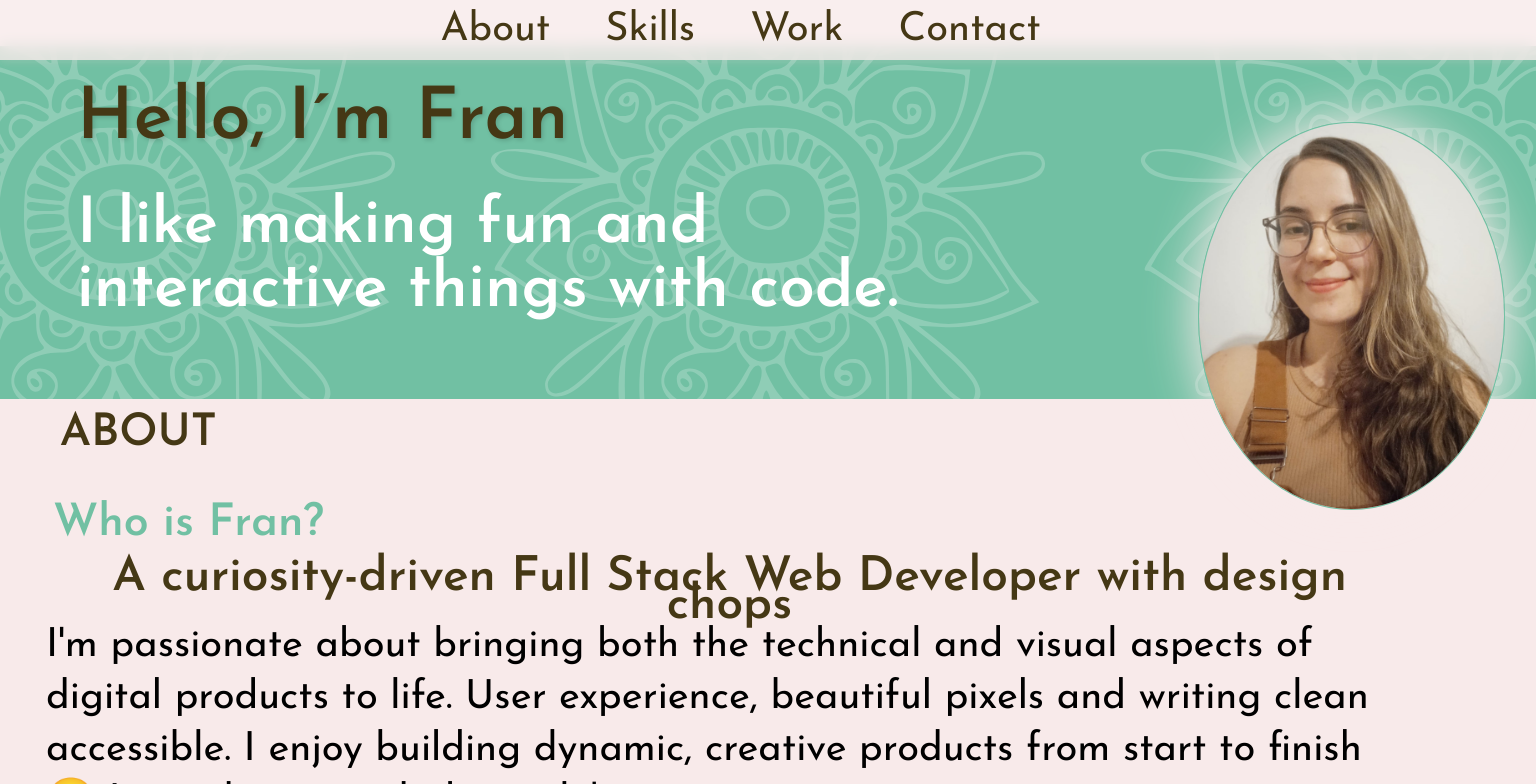
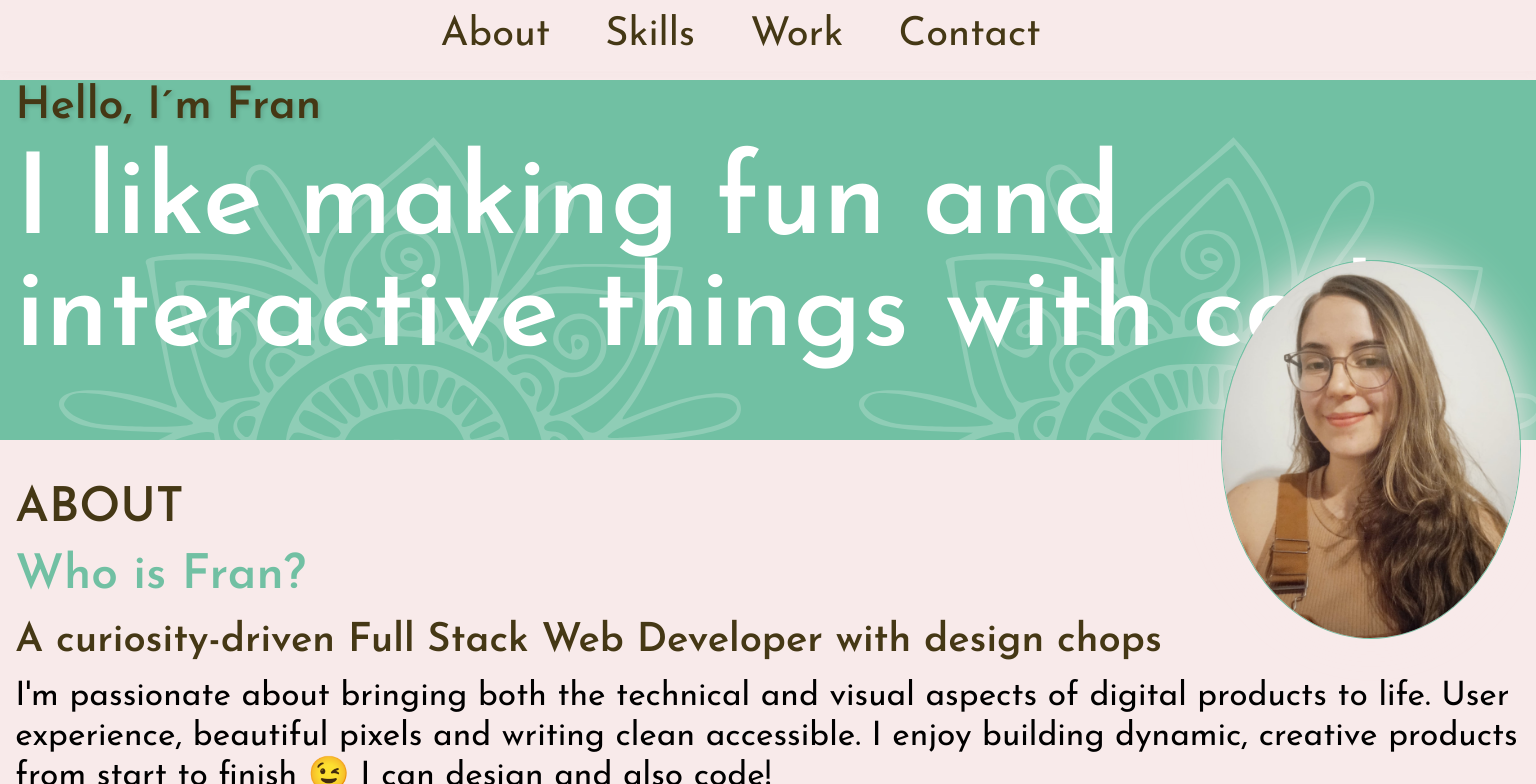
Before and after one commit to FranAlamo/My-web-page, a React (Vite) app: page /about in a window 1536 px wide. Shown: the top 784 px of the page. Built offline with nearby package versions, Linux system fonts and the light colour scheme.

Commit message:
responsive and profile photo ready

```diff
--- a/components/Button.css
+++ b/components/Button.css
@@ -1,16 +1,14 @@
 .get-in-touch {
   width: 250px;
-  height: 40px;
+  height: 35px;
   background: #453815;
   color: #ffffff;
-  font-size: 160%;
+  font-size: 150%;
   float: left;
-  margin-left: 0.5%;
+  margin: 1%;
   cursor: pointer;
 }
-#name-button {
-  font-size: 180%;
-}
+
 .get-in-touch:hover {
   background-color: #71c0a3;
 }
--- a/components/DesktopMenu.css
+++ b/components/DesktopMenu.css
@@ -4,16 +4,9 @@
   top: 0;
   display: flex;
   justify-content: center;
-  background-color: rgba(
-    248,
-    234,
-    234,
-    0.8
-  ); /* Ajusta el color de fondo y la opacidad según tus preferencias */
-  backdrop-filter: blur(
-    8px
-  ); /* Ajusta el valor de difuminado según tus preferencias */
-  padding: 10px;
+  background-color: rgba(248, 234, 234, 0.8);
+  backdrop-filter: blur(8px);
+  padding: 1%;
   box-shadow: 0px 0px 10px rgba(237, 215, 215, 0.3);
 }
 
--- a/components/Menu.css
+++ b/components/Menu.css
@@ -5,9 +5,7 @@
 
 .image-icon {
   width: 10%;
-  margin-left: 85%;
-  margin-top: 2%;
-  margin-bottom: -1%;
+  display: flex;
 }
 .icon-button {
   border: none;
@@ -30,14 +28,14 @@
   line-height: 650%;
 }
 .menu-link {
-  color: #453815; /* Color predeterminado del enlace */
-  transition: color 0.1s ease; /* Transición suave para el cambio de color */
+  color: #453815;
+  transition: color 0.1s ease;
 }
 
 .menu-link:hover {
-  color: #f8eaea; /* Color al pasar el cursor por encima del enlace */
+  color: #f8eaea;
 }
 
 .menu-link.active {
-  color: #f8eaea; /* Color del enlace activo */
+  color: #f8eaea;
 }
--- a/pages/styles/Contact.css
+++ b/pages/styles/Contact.css
@@ -10,8 +10,7 @@
 }
 .title-contact-work {
   color: #453815;
-  margin-left: 7%;
-  margin-bottom: 1%;
+  margin: 1%;
 }
 p {
   color: #453815;
@@ -20,11 +19,12 @@ p {
   margin-top: -1%;
 }
 .title-contact {
-  padding: 8%;
+  margin: 3%;
 }
 
 .title-contact-work {
   color: white;
+  margin: 3%;
 }
 
 .links-texto {
@@ -33,7 +33,7 @@ p {
   text-align: center;
   display: flex;
   justify-content: center;
-  margin-top: -25%;
+  margin-top: -35%;
   margin-bottom: 8%;
 }
 .contact-links {
@@ -58,14 +58,15 @@ p {
 
 @media (min-width: 768px) {
   .title-contact {
-    padding: 4%;
+    padding: 1%;
+    font-size: 80%;
   }
   .links-texto {
     color: white;
-    font-size: 280%;
+    font-size: 250%;
     text-align: center;
     margin-bottom: 5%;
-    margin-top: 3%;
+    margin-top: 4%;
   }
   .title-contact-work {
     font-size: 300%;
@@ -107,94 +108,67 @@ p {
   .title-contact {
     padding: 1%;
   }
+  .title-contact-work {
+    margin-top: 1%;
+  }
   .links-texto {
     color: white;
-    font-size: 300%;
+    font-size: 250%;
     text-align: center;
     margin-top: 10%;
     margin-bottom: 2%;
     margin-left: -5%;
   }
   .title-contact-work {
-    font-size: 300%;
+    font-size: 250%;
     margin-left: 3%;
   }
   p {
     color: #453815;
     line-height: 120%;
     font-size: 180%;
-    margin-left: 2%;
-    margin-top: 1%;
     margin-bottom: -1%;
   }
 
   .icon-logo {
-    width: 25%;
-    display: flex;
-    justify-content: space-between;
-    animation: moveIcon 3s infinite ease-in-out;
-    transition: transform 0.3s ease;
+    width: 20%;
   }
   .contact-links {
     align-items: center;
-  }
-  .icon-logo:hover {
-    transform: scale(1.8);
   }
 
   .custom-footer {
     height: 100px;
     background-color: #f8eaea;
-    padding: 15px;
     text-align: center;
-    font-size: 38px;
+    font-size: 30px;
   }
-  .title-contact-header {
-    margin-top: 2%;
-    margin-left: 3%;
-    color: white;
-  }
+
   @media (min-width: 1500px) {
     .links-texto {
       font-size: 200%;
       margin-top: 13%;
     }
-    p {
-      color: #453815;
-      line-height: 120%;
-      font-size: 180%;
-      margin-left: 2%;
-      margin-top: 1%;
-      margin-bottom: -1%;
-    }
+
     .custom-footer {
       height: 100px;
       background-color: #f8eaea;
-      padding: 8px;
       text-align: center;
       font-size: 35px;
     }
     .title-contact-work {
       font-size: 250%;
-      margin-left: 3%;
-      margin-top: 1%;
+      margin: 3%;
     }
     .icon-logo {
-      width: 20%;
-      display: flex;
-      justify-content: center;
+      width: 15%;
     }
-    #button-contact {
-      width: 30%;
-      height: 50px;
-      background: #453815;
-      color: #ffffff;
-      border-color: none;
-      font-size: 130%;
-      float: left;
-      margin-left: 2%;
-      margin-top: -2%;
-      cursor: pointer;
+    .title-contact {
+      margin: 1%;
+    }
+
+    .title-contact-work {
+      margin: 1%;
     }
   }
 }
--- a/pages/styles/Home.css
+++ b/pages/styles/Home.css
@@ -5,61 +5,61 @@ body {
   margin: 0;
   box-sizing: border-box;
   overflow: hidden;
+  background-color: #f8eaea;
 }
 .Home {
   padding: 0%;
   min-height: 100vh;
   background-color: #f8eaea;
 }
+.title-section {
+  background-color: #71c0a3;
+  background-image: url(../../src/assets/Icons/mandala-svgrepo-com.svg);
+  background-blend-mode: normal;
+  height: 40vh;
+}
 .fran-profile {
   filter: blur(0.9) saturate(1.2) contrast(0.8) brightness(1.1);
   border: 1px solid #71c0a3;
   box-shadow: 0px 0px 50px 3px #f8eaea;
-  width: 40%;
-  height: 40%;
-  border-radius: 500%;
-  margin-left: 58%;
-  margin-top: -25%;
+  width: 30%;
+  max-width: 300px;
+  height: auto;
+  border-radius: 50%;
+  display: flex;
+  justify-content: flex-end;
+  margin-left: auto;
+  margin-top: -80px;
 }
-
 .first-title {
   color: #453815;
   font-size: 150%;
   font-weight: 900;
-  padding: 3%;
-  margin-left: 3%;
   text-shadow: 2px 2px 4px rgba(0, 0, 0, 0.148);
+  display: flex;
+  align-items: flex-start;
+  margin: 1%;
 }
 .second-title {
   color: #ffffff;
   font-size: 300%;
-  padding: 5%;
-  margin-top: 0.5%;
-}
-.title-section {
-  background-color: #71c0a3;
-  background-image: url(../../src/assets/Icons/mandala-svgrepo-com.svg);
-  margin-top: 1.5%;
-  background-blend-mode: normal;
+  align-self: flex-start;
+  margin: 1%;
 }
 
-.about-section {
-  padding: 8%;
-  margin-left: -5%;
-  margin-top: 6%;
-}
 .about {
   color: #453815;
   font-weight: bolder;
-  margin-top: -35%;
   font-size: 180%;
+  margin: 1%;
 }
 .who-is {
   color: #71c0a3;
   font-size: 200%;
   font-weight: 800;
-  margin-bottom: 5%;
-  margin-top: 1%;
+  display: flex;
+  align-items: flex-start;
+  margin: 1%;
 }
 .span-title-one {
   font-weight: 900;
@@ -72,184 +72,158 @@ body {
   line-height: 25px;
   font-size: 120%;
 }
-h1-home {
-  font-size: 150%;
-  font-weight: 900;
-  margin-left: 5%;
-  color: #453815;
+
+@media only screen and (min-width: 360px) and (max-width: 555px) {
+  .first-title {
+    font-size: 250%;
+  }
+  .second-title {
+    color: #ffffff;
+    font-size: 350%;
+    display: flex;
+    align-items: flex-start;
+  }
+
+  .about {
+    font-size: 200%;
+    margin-top: -12%;
+  }
+  .span-title-one {
+    font-size: 150%;
+    line-height: 120%;
+    margin: 1%;
+  }
+  .span-title-two {
+    font-size: 140%;
+    line-height: 120%;
+    display: flex;
+    align-items: flex-start;
+    margin: 1%;
+  }
 }
-@media (min-width: 768px) {
+
+@media only screen and (min-width: 556px) and (max-width: 767px) {
+  .first-title {
+    font-size: 250%;
+    font-weight: 900;
+    margin-top: 3%;
+  }
+  .second-title {
+    font-size: 380%;
+  }
+
+  .about {
+    font-weight: 900;
+    font-size: 200%;
+    margin-top: -10%;
+  }
+  .fran-profile {
+    margin-top: -150px;
+  }
+  .who-is {
+    font-size: 200%;
+    margin: 1%;
+  }
+  .span-title-one {
+    font-size: 160%;
+    line-height: 100%;
+    display: flex;
+    margin: 1%;
+  }
+  .span-title-two {
+    line-height: 25px;
+    font-size: 130%;
+    line-height: 125%;
+    display: flex;
+    margin: 1%;
+  }
+}
+@media only screen and (min-width: 768px) and (max-width: 1439px) {
   .hide-on-desktop {
     display: none;
   }
   .first-title {
-    color: #453815;
+    font-size: 300%;
+    font-weight: 900;
+    margin-top: 8%;
+  }
+  .second-title {
     font-size: 450%;
+  }
+
+  .about {
     font-weight: 900;
-    padding: 2%;
-    margin-left: 3%;
-    margin-top: 5%;
-    text-align: left;
+    font-size: 250%;
+    line-height: 150%;
+    margin-top: -15%;
+  }
+
+  .fran-profile {
+    margin-top: -120px;
+  }
+  .who-is {
+    font-size: 250%;
+    margin: 1%;
+  }
+  .span-title-one {
+    font-size: 200%;
+    line-height: 120%;
+    display: flex;
+    margin: 1%;
+  }
+  .span-title-two {
+    font-size: 150%;
+    line-height: 130%;
+    display: flex;
+    margin: 1%;
+  }
+  .second-title {
+    font-size: 480%;
+  }
+}
+@media (min-width: 1440px) {
+  .hide-on-desktop {
+    display: none;
+  }
+  .first-title {
+    font-size: 280%;
+    font-weight: 900;
+    margin-top: 5.2%;
   }
   .second-title {
     color: #ffffff;
-    font-size: 400%;
-    text-align: left;
-    padding: 5%;
-    margin-top: -5%;
+    font-size: 650%;
   }
   .title-section {
-    margin-top: 8%;
+    height: 45vh;
+  }
+  .about {
+    font-weight: 900;
+    font-size: 300%;
+    margin-top: -10%;
   }
   .fran-profile {
-    width: 25%;
-    height: 25%;
-    border-radius: 50%;
-    margin-left: 70%;
-    margin-top: -10%;
-  }
-  .about {
-    color: #453815;
-    font-weight: bolder;
-    margin-top: -35%;
-    font-size: 250%;
-    margin-left: 2%;
-  }
-  .custom-typical {
-    color: #71c0a3;
-    font-size: 250%;
-    font-weight: 800;
-    margin-bottom: 5%;
-    margin-top: 3%;
-    margin-left: 2%;
-  }
-
-  .span-title-one {
-    font-weight: 900;
-    color: #453815;
-    line-height: 28px;
-    font-size: 200%;
-    line-height: 150%;
-  }
-  .span-title-two {
-    color: #000000;
-    line-height: 25px;
-    font-size: 200%;
-    line-height: 120%;
-    margin-bottom: 0%;
-  }
-}
-
-@media (min-width: 1400px) {
-  .hide-on-desktop {
-    display: none;
-  }
-  .title-section {
-    margin-top: -1%;
-  }
-  .first-title {
-    color: #453815;
-    font-size: 450%;
-    font-weight: 900;
-    display: flex;
-    text-align: left;
-  }
-  .second-title {
-    color: #ffffff;
-    font-size: 400%;
-    text-align: left;
-  }
-  .fran-profile {
-    width: 20%;
-    height: 18%;
-    display: flex;
-    margin-top: -15%;
-  }
-  .about {
-    color: #453815;
-    font-weight: 900;
-    display: flex;
-    text-align: left;
-    margin-top: -25%;
-    margin-bottom: 10%;
-    margin-left: 1%;
+    margin-top: -180px;
+    margin-right: 1%;
   }
   .who-is {
-    color: #71c0a3;
-    font-size: 280%;
+    font-size: 300%;
     font-weight: 800;
-    margin-bottom: 1%;
-    margin-top: -8%;
-    text-align: left;
+    margin: 1%;
   }
   .span-title-one {
     font-weight: 900;
-    color: #453815;
-    font-size: 280%;
-    line-height: 150%;
-    display: flex;
-    text-align: left;
+    font-size: 250%;
+    line-height: 100%;
+    margin: 1%;
   }
   .span-title-two {
-    color: #000000;
-    line-height: 25px;
-    font-size: 200%;
-    line-height: 130%;
+    font-size: 210%;
+    line-height: 120%;
     display: flex;
-    text-align: left;
+    margin: 1%;
   }
-  .title-section {
-    background-size: 650px;
-  }
-  @media (min-width: 1500px) {
-    .hide-on-desktop {
-      display: none;
-    }
-    .fran-profile {
-      width: 20%;
-      height: 18%;
-      margin-left: 78%;
-      margin-top: -18%;
-    }
-
-    .title-section {
-      margin-top: -2%;
-    }
-    .about {
-      color: #453815;
-      font-weight: bolder;
-      margin-top: -15%;
-      margin-bottom: 15%;
-      margin-top: -23%;
-      font-size: 280%;
-      margin-left: 1%;
-    }
-    .who-is {
-      color: #71c0a3;
-      font-size: 280%;
-      font-weight: 800;
-      margin-bottom: 1%;
-      margin-top: -12%;
-      margin-left: 0.5%;
-    }
-    .span-title-one {
-      font-weight: 900;
-      color: #453815;
-      line-height: 28px;
-      font-size: 300%;
-      text-align: center;
-    }
-    .span-title-two {
-      color: #000000;
-      line-height: 25px;
-      font-size: 250%;
-      line-height: 130%;
-      text-align: left;
-      margin-top: %;
-    }
-    .title-section {
-      background-size: 650px;
-      background-position: center;
-    }
+  .second-title {
+    font-size: 700%;
   }
 }
```
Also changed, not shown: pages/styles/Skills.css (+53 -85 lines), pages/styles/Work.css (+28 -64 lines).
